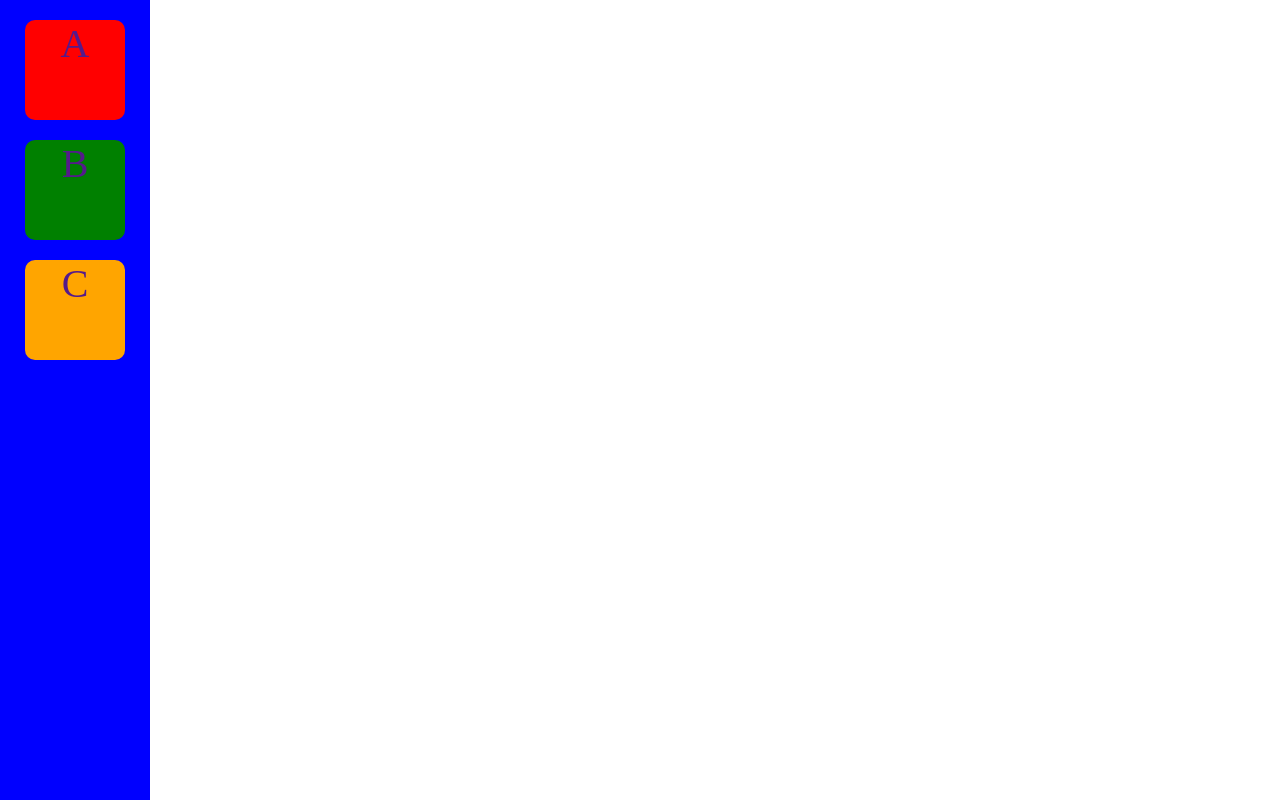
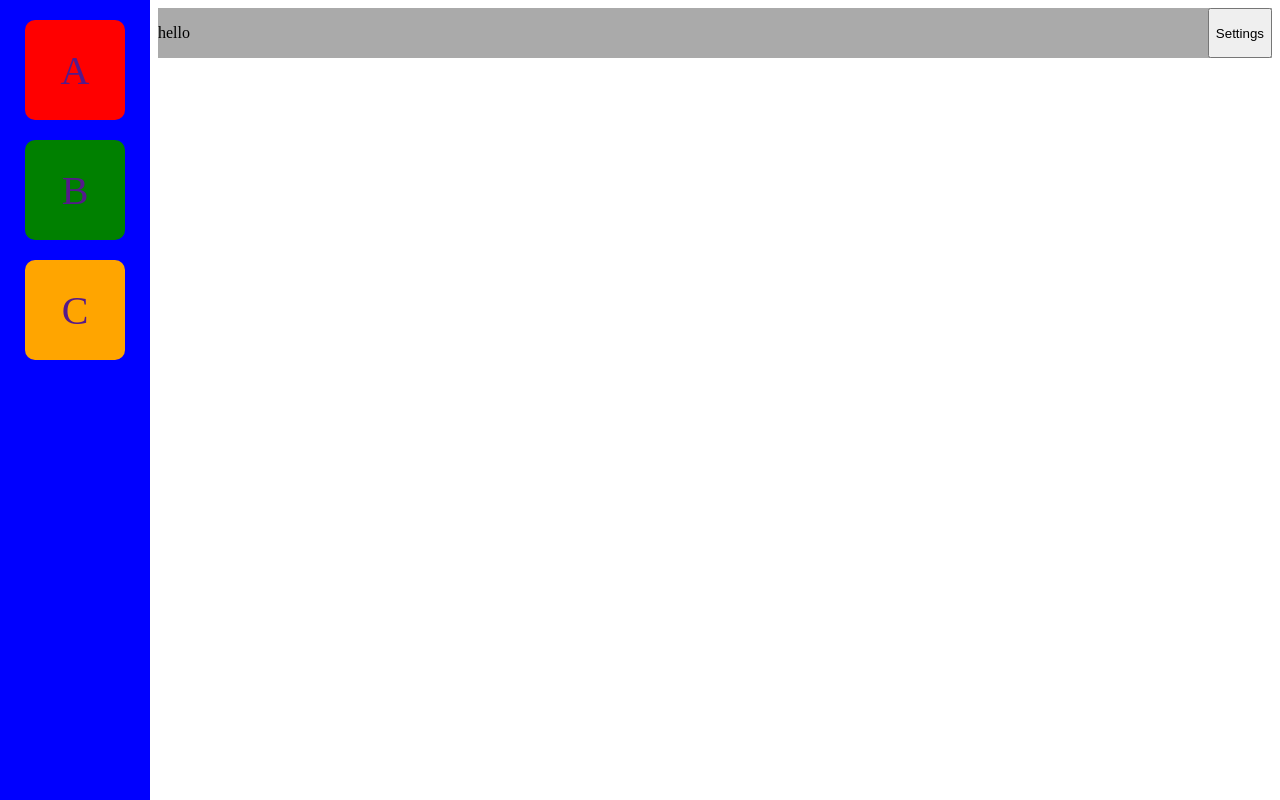
Before and after one commit to boostcamp-2020/Project11-C-Web-FE-Performance-Monitoring-Admin, a React app: page /main in a window 1280 px wide. Built offline with nearby package versions, Linux system fonts and the light colour scheme.

Commit message:
feat : 메인 페이지 생성
프로젝트 내용을 보여주는 메인 페이지 생성

```diff
--- a/src/App.tsx
+++ b/src/App.tsx
@@ -1,10 +1,10 @@
 import React from 'react';
-import NavBar from './components/main/NavBar';
+import Main from './pages/Main';
 
 const App: React.FC = () => {
   return (
     <div>
-      <NavBar></NavBar>
+      <Main></Main>
     </div>
   );
 };
--- /dev/null
+++ b/src/components/main/ProjectDetail.tsx
@@ -0,0 +1,34 @@
+import React from 'react';
+import styled from 'styled-components';
+
+const ProjectDetail = () => {
+  return (
+    <Wrapper>
+      <ProjectHeader>
+        <Title>hello</Title>
+        <SettingButton>Settings</SettingButton>
+      </ProjectHeader>
+    </Wrapper>
+  );
+};
+
+const Wrapper = styled.div`
+  margin: 0;
+  padding: 0;
+  margin-left: 150px;
+
+  width: auto;
+  height: 100%;
+  background: #aaaaaa;
+`;
+
+const ProjectHeader = styled.div`
+  display: flex;
+  justify-content: space-between;
+`;
+
+const Title = styled.p``;
+
+const SettingButton = styled.button``;
+
+export default ProjectDetail;
--- a/src/components/main/ProjectSniffet.tsx
+++ b/src/components/main/ProjectSniffet.tsx
@@ -10,7 +10,9 @@ type ProjectProps = {
 const ProjectSniffet = ({ projectName, color, link }: ProjectProps) => {
   return (
     <Wrapper href={link}>
-      <ProjectContainer color={color}>{projectName}</ProjectContainer>
+      <ProjectContainer color={color}>
+        <ProjectNameText>{projectName}</ProjectNameText>
+      </ProjectContainer>
     </Wrapper>
   );
 };
@@ -25,8 +27,13 @@ const ProjectContainer = styled.div`
   background: ${props => props.color};
   border-radius: 10px;
 
+  display: flex;
+  align-items: center;
+  justify-content: center;
+`;
+
+const ProjectNameText = styled.p`
   text-align: center;
-
   font-size: 40px;
 `;
 
--- /dev/null
+++ b/src/pages/Main.tsx
@@ -0,0 +1,20 @@
+import React from 'react';
+import styled from 'styled-components';
+
+import NavBar from '../components/main/NavBar';
+import ProjectDetail from '../components/main/ProjectDetail';
+
+const Main = () => {
+  return (
+    <Wrapper>
+      <NavBar></NavBar>
+      <ProjectDetail></ProjectDetail>
+    </Wrapper>
+  );
+};
+
+const Wrapper = styled.div`
+  width: 100%;
+`;
+
+export default Main;
```
